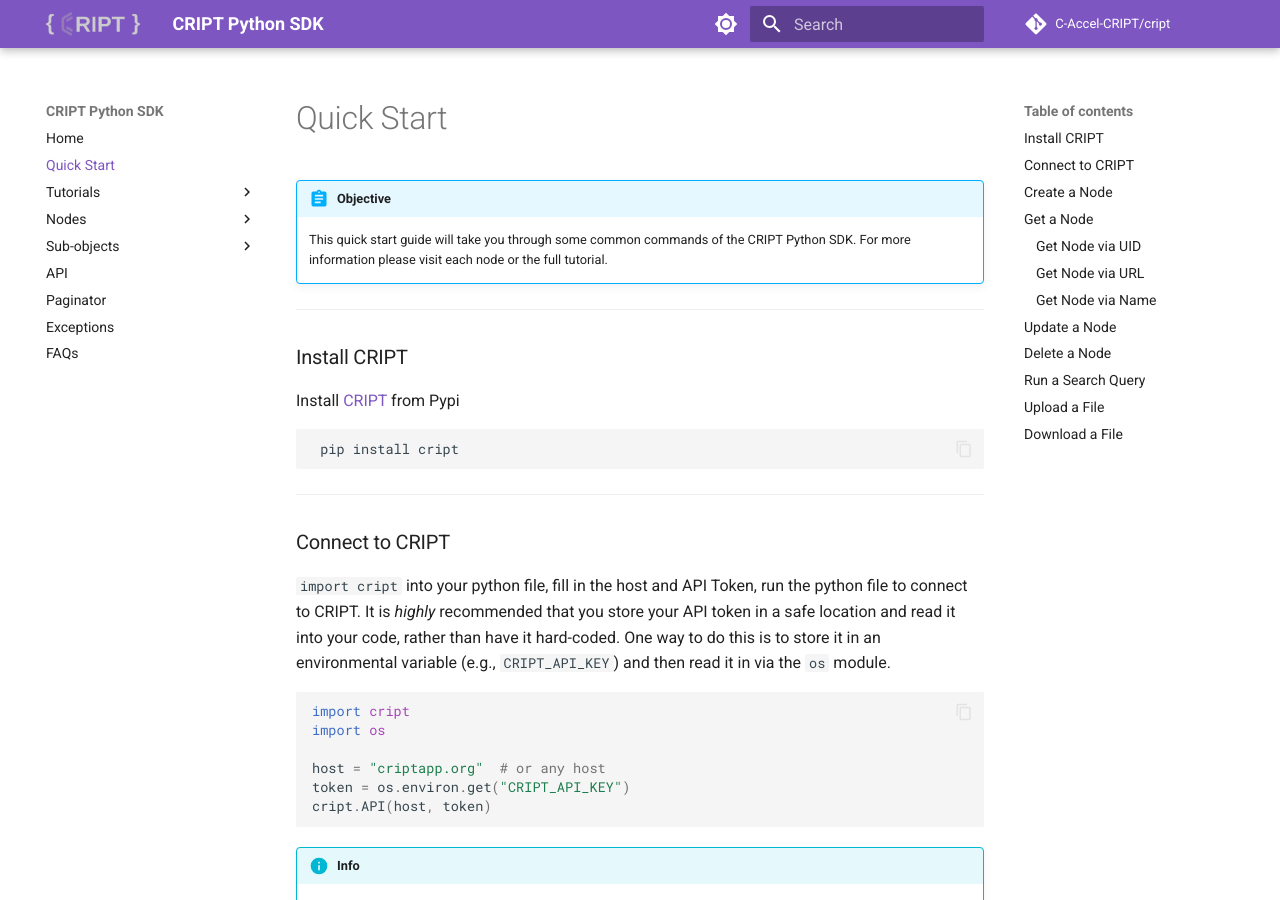
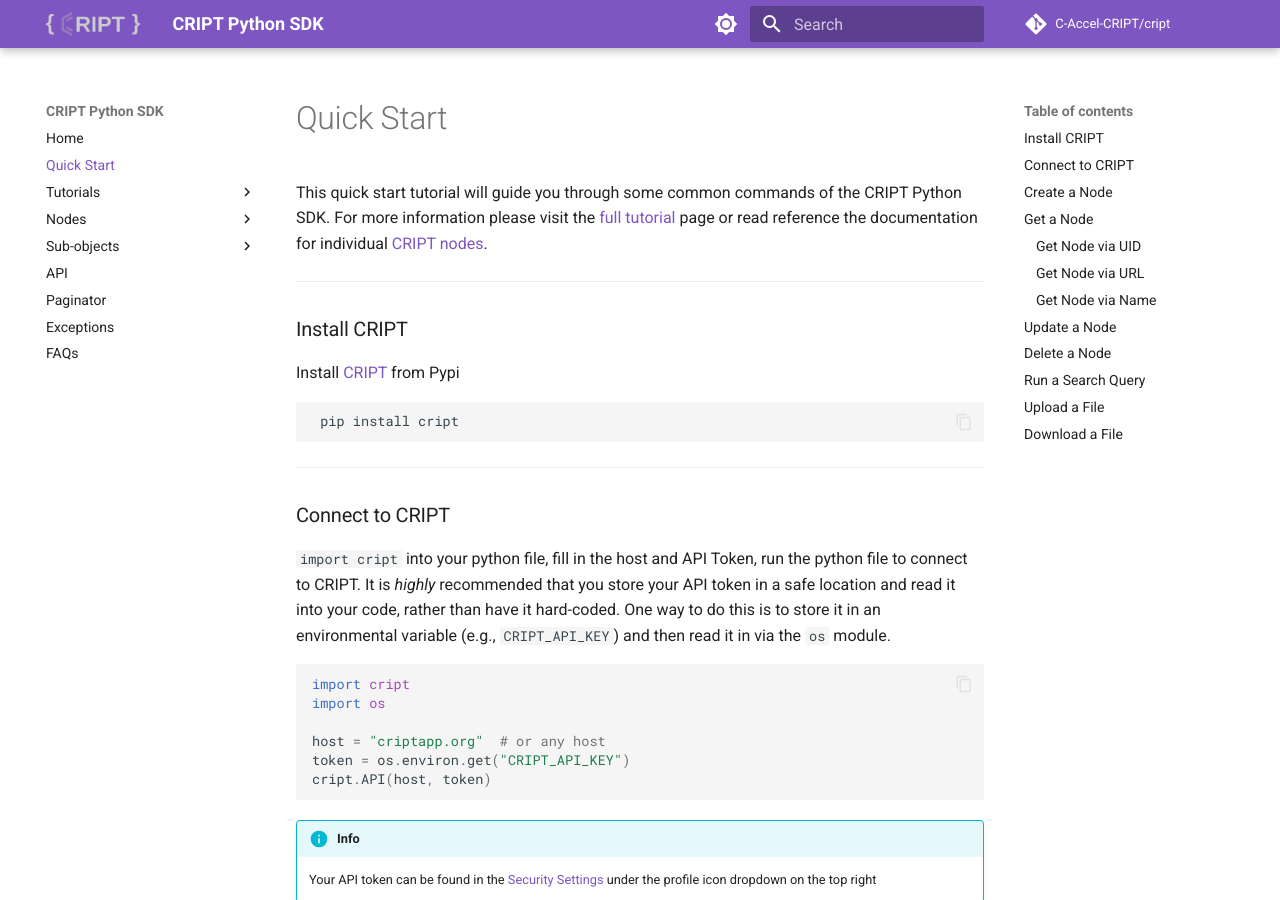
Before and after one commit to C-Accel-CRIPT/sdk-archive, an MkDocs documentation site: the page built from docs/quickstart.md, in a window 1280 px wide and 900 px high. Built offline with MkDocs 1.6.1 and Material for MkDocs 9.7.7, drawn with Linux system fonts in a browser that asks for light colours; comment, search, counter and statistics services are not loaded.

Commit message:
Update quickstart.md

```diff
--- a/docs/quickstart.md
+++ b/docs/quickstart.md
@@ -1,5 +1,4 @@
-!!! abstract "Objective"
-    This quick start guide will take you through some common commands of the CRIPT Python SDK. For more information please visit each node or the full tutorial.
+This quick start tutorial will guide you through some common commands of the CRIPT Python SDK. For more information please visit the [full tutorial](../tutorials/full_tutorial/) page or read reference the documentation for individual [CRIPT nodes](../nodes/all/).
 
 ---
 
```
